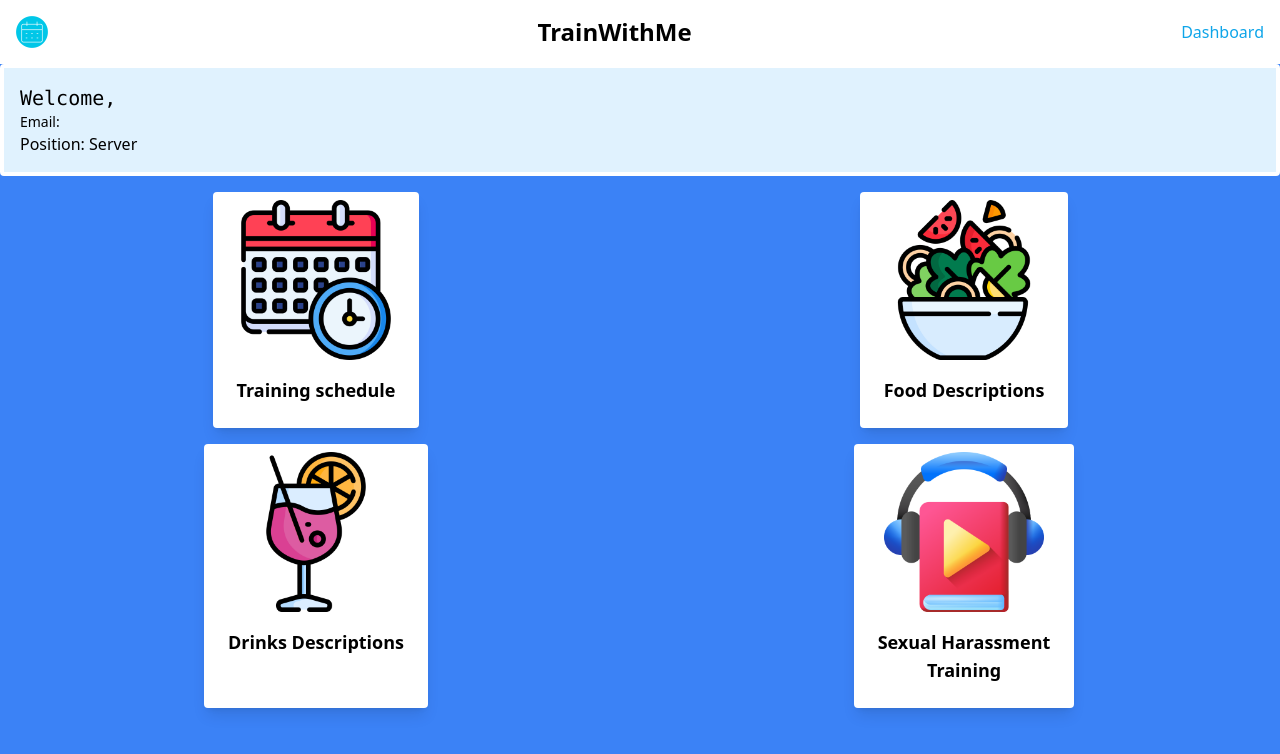
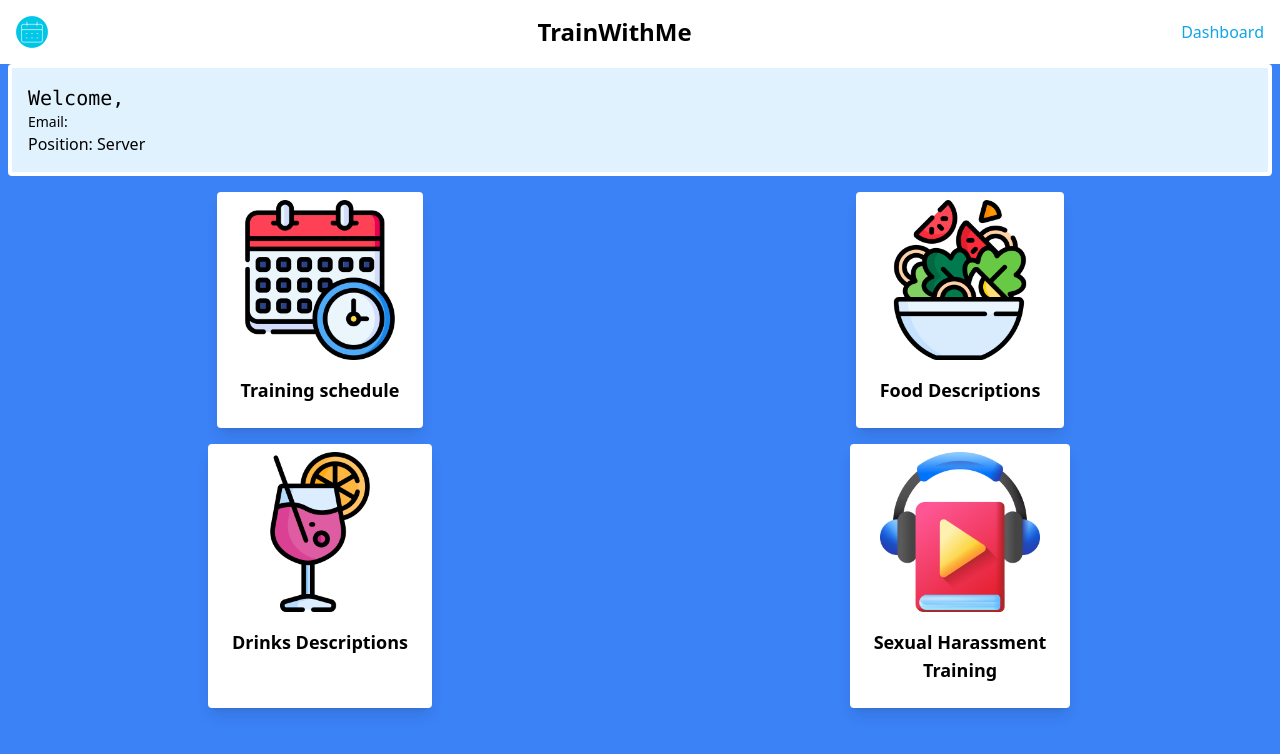
Before and after one commit to miguelf1671/RestaurantTrainerAPP, a React (Vite) app in the folder frontend/: page /dashboard in a window 1280 px wide. Shown: the top 754 px of the page. Built offline with nearby package versions, Linux system fonts and the light colour scheme.

Commit message:
styling changes

```diff
--- a/frontend/src/pages/Dashboard.jsx
+++ b/frontend/src/pages/Dashboard.jsx
@@ -13,7 +13,7 @@ function Dashboard() {
   console.log(userInfo);
 
   return (
-    <div className="bg-blue-500 min-h-screen   justify-start items-center">
+    <div className="bg-blue-500 min-h-screen   justify-start items-center pr-2 pl-2">
       <div className="bg-sky-100 rounded border-white border-4 p-4 mb-4">
         <h1 className="font-mono text-xl">
           Welcome, {userInfo.first_name} {userInfo.last_name}
--- a/frontend/src/pages/TrainingSchedulePage.jsx
+++ b/frontend/src/pages/TrainingSchedulePage.jsx
@@ -3,7 +3,7 @@ import React from "react";
 function TrainingSchedulePage() {
   return (
     <>
-      <div className="bg-blue-500 min-h-screen pt-10 pb-10   justify-start items-center">
+      <div className="bg-blue-500 min-h-screen pt-10 pb-10 pl-4 pr-4   justify-start items-center">
         <div className="max-w-md mx-auto bg-white shadow-lg rounded-lg overflow-hidden mt-16">
           <div className="px-4 py-2">
             <h1 className="text-gray-800 font-mono text-2xl uppercase flex justify-center">
```
